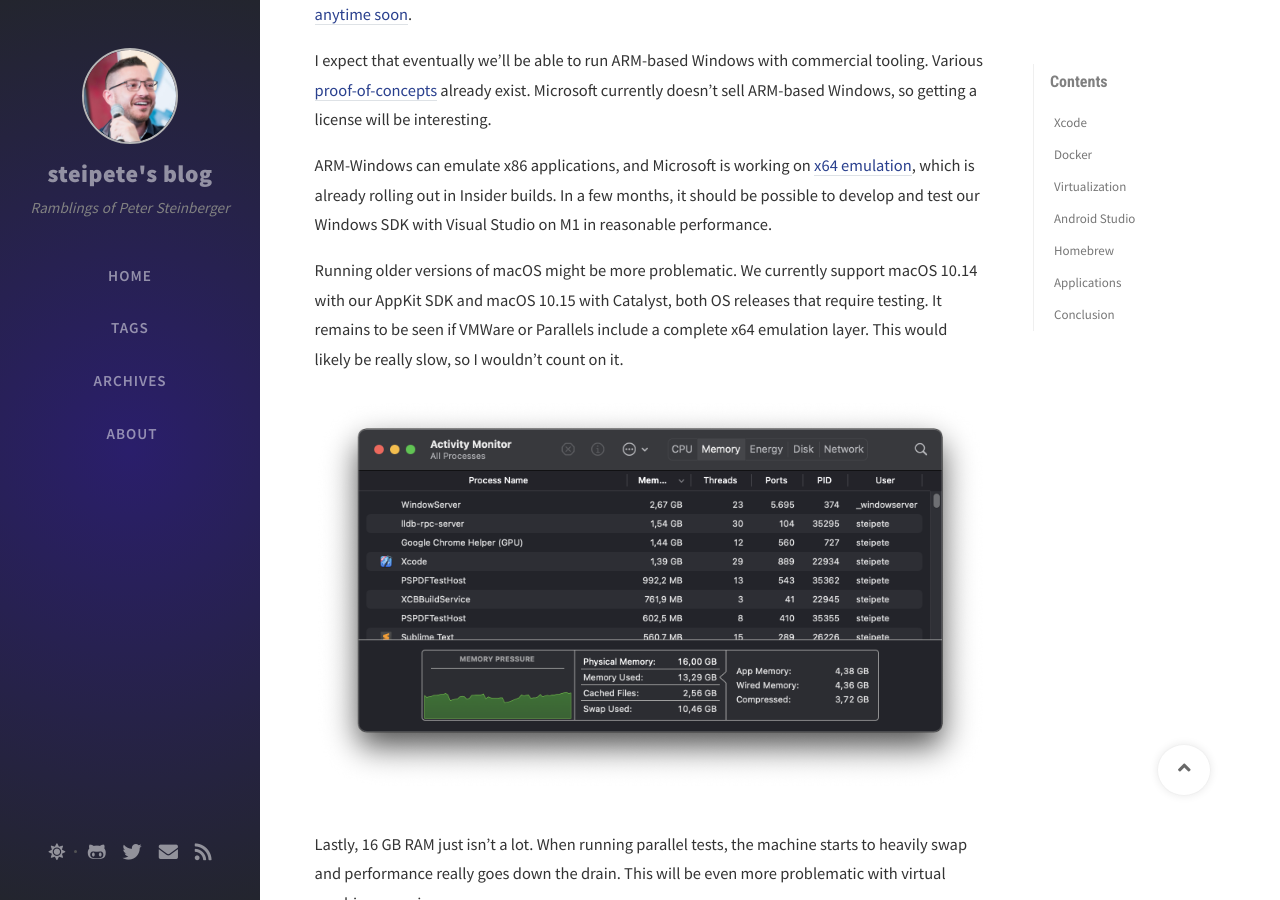
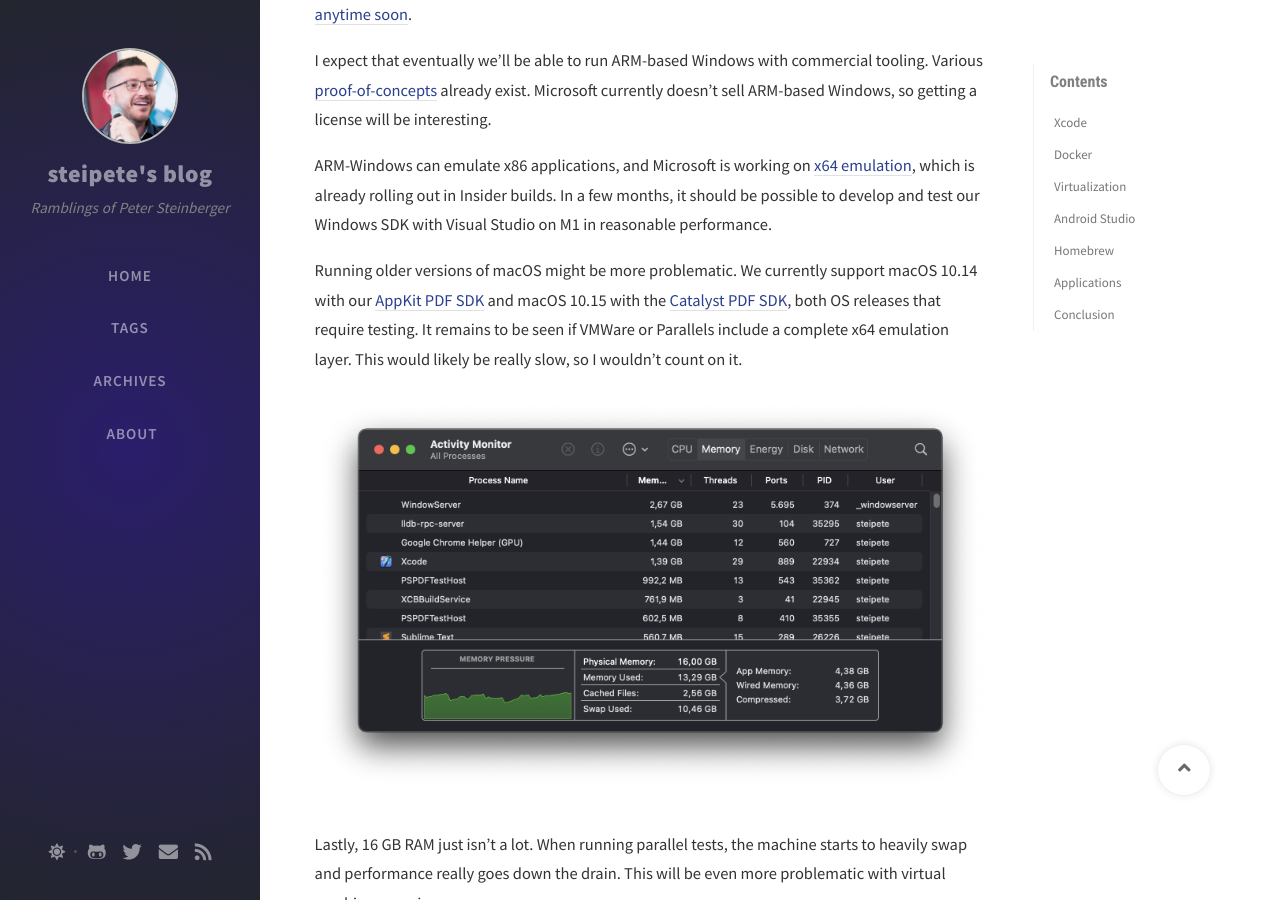
Before and after one commit to steipete/steipete.com, a Jekyll site: the page built from _posts/2020-11-28-apple-silicon-m1-a-developer-perspective.md, in a window 1280 px wide and 900 px high, scrolled down 1789 px. Built offline with Jekyll 4.4.1, drawn with Linux system fonts in a browser that asks for light colours; nearby versions of some CDN libraries; comment, search, counter and statistics services are not loaded.

Commit message:
keywords

```diff
--- a/_posts/2020-11-28-apple-silicon-m1-a-developer-perspective.md
+++ b/_posts/2020-11-28-apple-silicon-m1-a-developer-perspective.md
@@ -37,7 +37,7 @@
 
 ARM-Windows can emulate x86 applications, and Microsoft is working on [x64 emulation](https://www.neowin.net/news/it039s-official-x64-emulation-is-coming-to-windows-on-arm), which is already rolling out in Insider builds. In a few months, it should be possible to develop and test our Windows SDK with Visual Studio on M1 in reasonable performance.
 
-Running older versions of macOS might be more problematic. We currently support macOS 10.14 with our AppKit SDK and macOS 10.15 with Catalyst, both OS releases that require testing. It remains to be seen if VMWare or Parallels include a complete x64 emulation layer. This would likely be really slow, so I wouldn't  count on it.
+Running older versions of macOS might be more problematic. We currently support macOS 10.14 with our [AppKit PDF SDK](https://pspdfkit.com/blog/2017/pspdfkit-for-macos/) and macOS 10.15 with  the [Catalyst PDF SDK](https://pspdfkit.com/blog/2019/pspdfkit-for-mac-catalyst/), both OS releases that require testing. It remains to be seen if VMWare or Parallels include a complete x64 emulation layer. This would likely be really slow, so I wouldn't  count on it.
 
 ![](/assets/img/2020/m1/memory.png)
 
```
